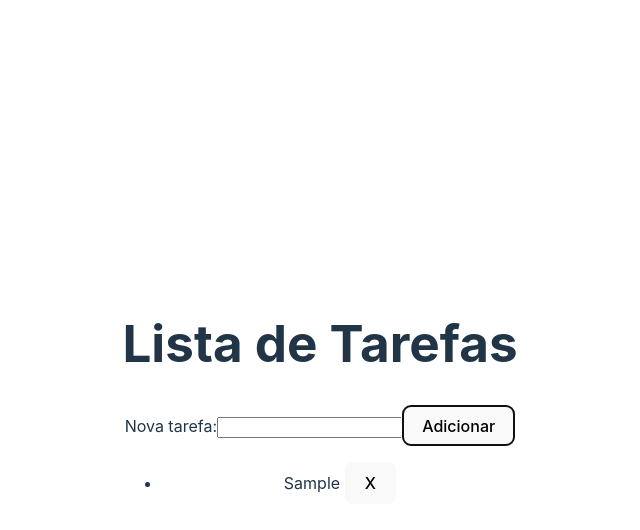
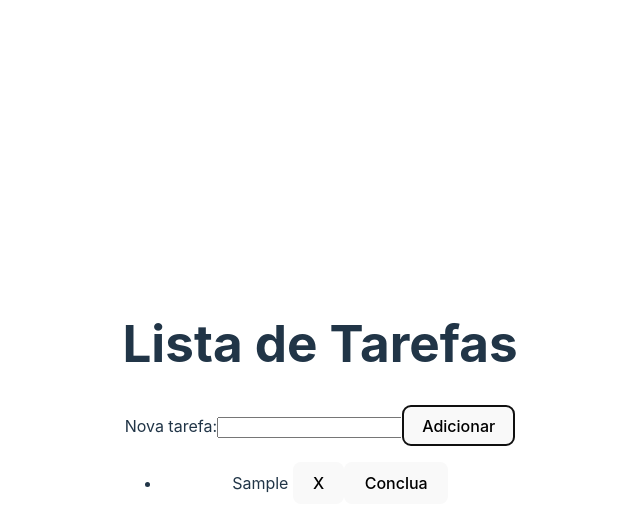
Before and after one commit to arturgomes/todo-simples, a React (Vite) app: page / in a window 1280 px wide. Both pictures are taken after typing "Sample" into the empty fields and a click on the button "Adicionar". Shown: the top 530 px of the page, without its empty margins (320-960 px from the left). Built offline with nearby package versions, Linux system fonts and the light colour scheme.

Commit message:
feat: :sparkles: delete e set concluido

```diff
--- a/src/components/TodoApp/index.tsx
+++ b/src/components/TodoApp/index.tsx
@@ -11,15 +11,25 @@ export default function TodoApp() {
     setTodos(todos => [newTodo, ...todos])
   }
 
-  const deleteTodo = (todoId: TodoInterface) => {
+  const deleteTodo = (todoId: number) => {
+    setTodos(todos => todos.filter(todo => todo.id !== todoId))
     // TODO: Implementar a função de deletar tarefa da lista
+  }
+  const markDone = (todoId: number) => {
+    setTodos(todos => todos.map(todo => {
+      if (todo.id === todoId) {
+        console.log("tarefa", todo)
+        return { ...todo, completed: !todo.completed }
+      }
+      return todo
+    }))
   }
   console.log(todos)
   return (
     <div>
       <h1>Lista de Tarefas</h1>
       <TodoForm addTodo={addTodo} />
-      <TodoList todos={todos} deleteTodo={deleteTodo} />
+      <TodoList todos={todos} deleteTodo={deleteTodo} markDone={markDone} />
     </div>
   );
 }
--- a/src/components/TodoItem/index.tsx
+++ b/src/components/TodoItem/index.tsx
@@ -1,13 +1,18 @@
 export default function TodoItem(props: any) {
-  const { todo, deleteTodo } = props;
+  const { todo, deleteTodo, markDone } = props;
 
   const handleDelete = () => {
+    console.log("o id da tarefa eh ", todo.id)
     deleteTodo(todo.id);
+  };
+  const handleMark = () => {
+    console.log("o id da tarefa eh ", todo.id)
+    markDone(todo.id);
   };
 
   return (
     <li>
-      {todo.text} <button onClick={handleDelete}>X</button>
+      {todo.text} <button onClick={handleDelete}>X</button><button onClick={handleMark}>{todo.completed ? "Cancele" : "Conclua"}</button>
     </li>
   );
 }
--- a/src/components/TodoList/index.tsx
+++ b/src/components/TodoList/index.tsx
@@ -1,12 +1,12 @@
 import TodoItem from "../TodoItem";
 
 export default function TodoList(props: any) {
-  const { todos, deleteTodo } = props;
+  const { todos, deleteTodo, markDone } = props;
 
   return (
     <ul>
       {todos.map((todo: any) => (
-        <TodoItem key={todo.id} todo={todo} deleteTodo={deleteTodo} />
+        <TodoItem key={todo.id} todo={todo} markDone={markDone} deleteTodo={deleteTodo} />
       ))}
     </ul>
   );
```
